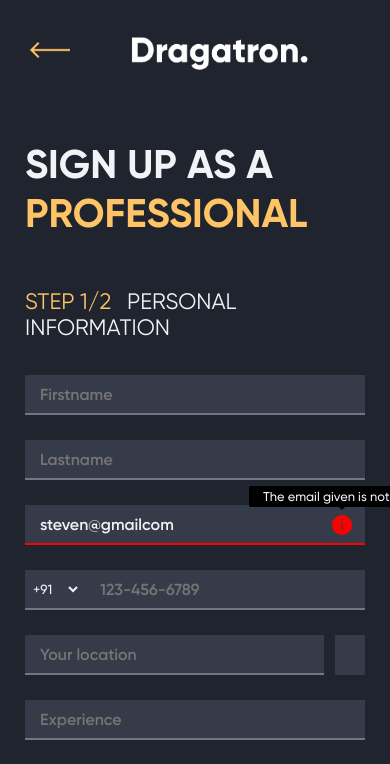
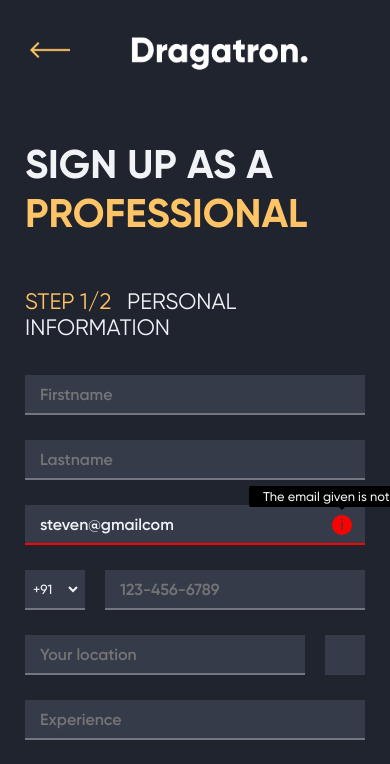
Before and after one commit to sriramhegdeofficial/Dragatron-signup-page, a plain HTML site: page index.html in a window 390 px wide. Shown: the top 764 px of the page. Drawn offline with Linux system fonts and the light colour scheme.

Commit message:
fixed layout issue

```diff
--- a/index.html
+++ b/index.html
@@ -51,7 +51,7 @@
                     </div>
                 </div>
                 <div class="input-wrapper">
-                    <div class="single-input-wrapper quarter-input-size extra-padding form-elements-wrapper-margin-right mobile-code-min-width">
+                    <div class="single-input-wrapper quarter-input-size extra-padding mobile-code-min-width">
                         <select name="mobile-code" class="mobile-code">
                             <option value="91">+91</option>
                             <option value="amereica">+1</option>
@@ -59,12 +59,12 @@
                             <option value="Britain">+44</option>
                           </select>
                     </div>
-                    <div class="single-input-wrapper three-quarters-input-size">
+                    <div class="single-input-wrapper flex-grow-input">
                         <input class="input-field" type="tel" id="phone" name="phone" placeholder="123-456-6789" pattern="[0-9]{3}-[0-9]{3}-[0-9]{4}" >
                     </div>
                 </div>
                 <div class="input-wrapper">
-                    <div class="single-input-wrapper three-quarters-input-size absolute-positioning-parent">
+                    <div class="single-input-wrapper absolute-positioning-parent flex-grow-input">
                         <div class="indicator-wrapper indicator-wrapper-half-width-input no-display">
                             <div class="error-message">Please enter a valid location</div>
                             <span class="indicator">i</span>
--- a/style.css
+++ b/style.css
@@ -189,6 +189,7 @@ header {
     display: flex;
     justify-content: space-between;
     margin-bottom: 25px;
+
 }
 
 
@@ -202,18 +203,19 @@ header {
 }
 
 .quarter-input-size {
-    width: 15%;
+    width: 50px;
+    margin-right: 20px;
 }
 
-.three-quarters-input-size {
-    width: 88%;
+
+
+.small-input-size {
+    width: 40px;
+    margin-left: 20px;
+
 }
 
-.small-input-size {
-    width: 8%;
-    /* min-width: 40px; */
 
-}
 
 
 .single-input-wrapper {
@@ -247,6 +249,9 @@ header {
     border-bottom: 2px solid rgba(255, 255, 255, 0.3);
 }
 
+.flex-grow-input {
+    flex: 1 1 auto;
+}
 .professional-summary {
     resize: none;
     overflow: auto;
```
